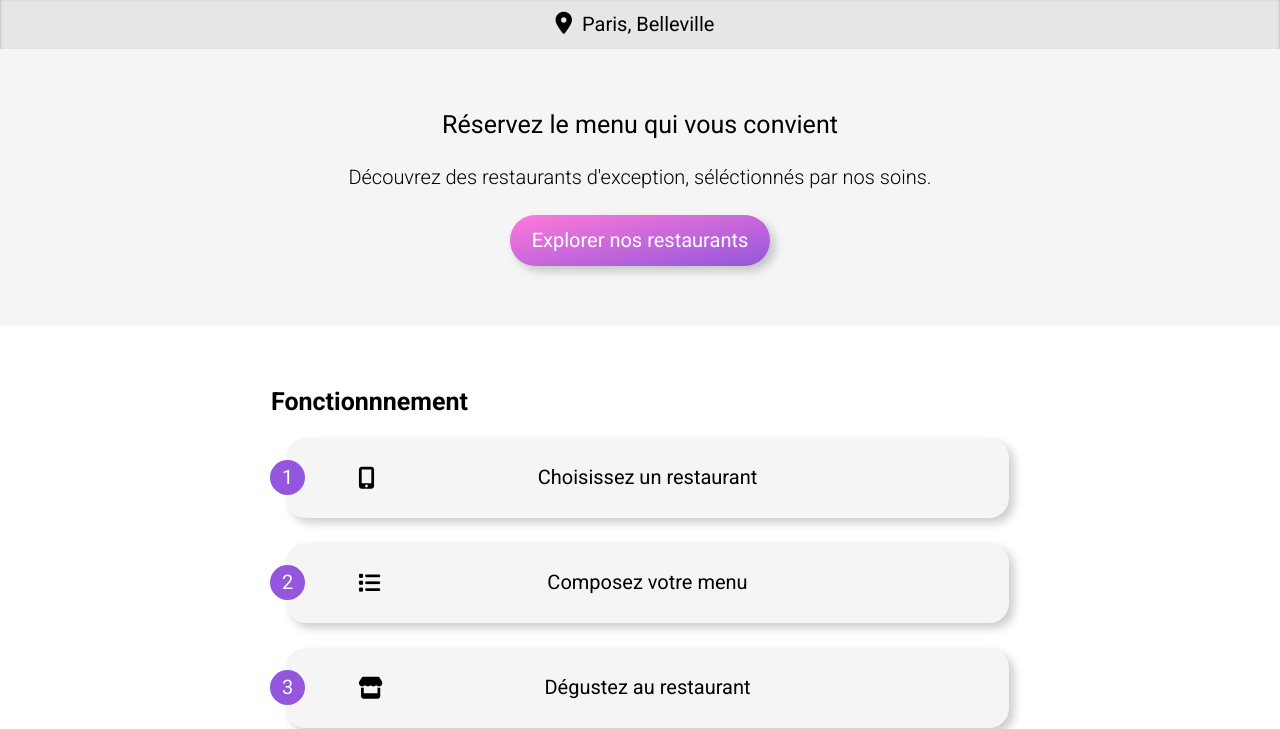
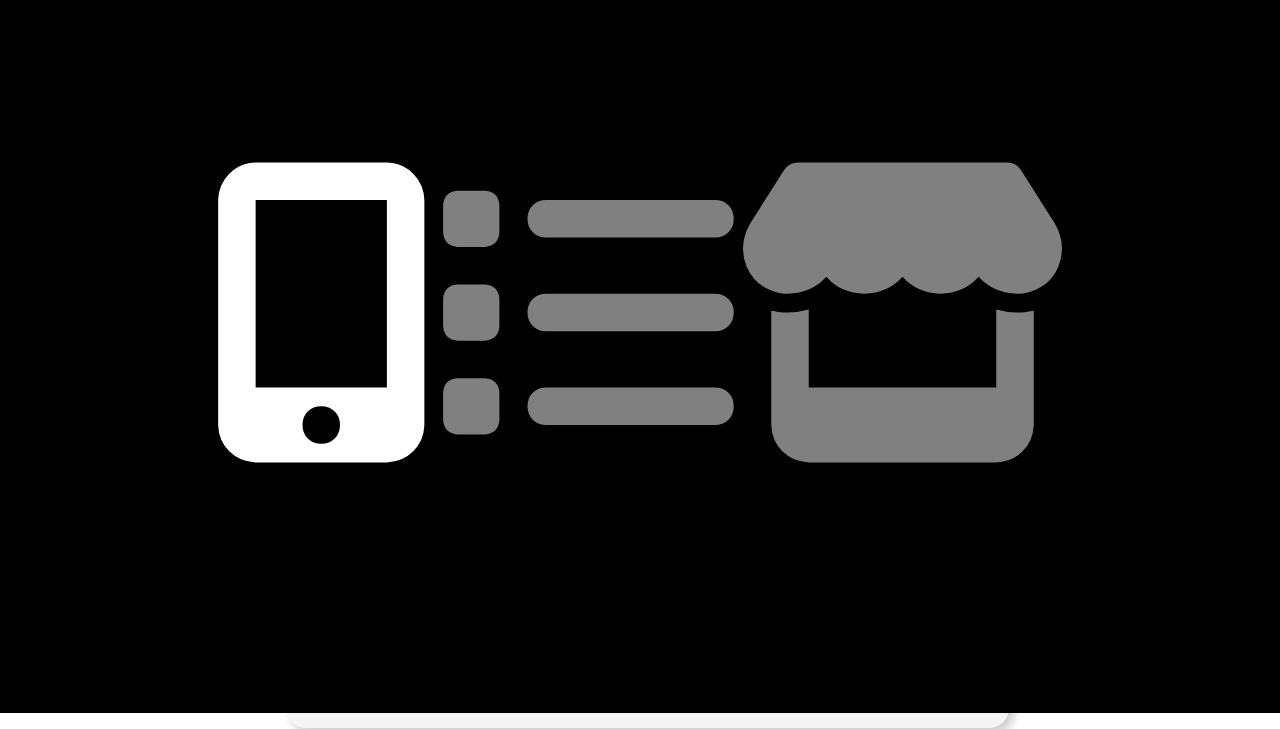
Before and after one commit to soyyyyo/soyyyyo.github.io, a website: page index.html in a window 1280 px wide. Shown: the part 87-816 px from the top of the page. Drawn offline with Linux system fonts and the light colour scheme; a web font is replaced by a local one.

Commit message:
fa solid issue
fixed font size for icons from fontawesome

```diff
--- a/index.html
+++ b/index.html
@@ -29,6 +29,13 @@
 	</head>
 
 	<body>
+		<div class="spinner">
+			<i class="fa-solid fa-mobile-screen-button phone"></i>
+			<i class="fa-solid fa-list list"></i>
+			<i class="fa-solid fa-store store"></i>
+
+		</div>
+
 		<header>
 			<!-- logo oh my food et futur bouton retour -->
 			<nav>
@@ -37,6 +44,7 @@
 					><img src="img/logo/ohmyfood@2x.svg" alt="Logo OhMyFood"
 				/></a>
 			</nav>
+
 		</header>
 
 		<main>
--- a/sass/Layout/_how-to.scss
+++ b/sass/Layout/_how-to.scss
@@ -13,6 +13,7 @@
   & .fa-solid {
     position: absolute;
     left: 10%;
+    font-size: 2.2rem;
   }
 }
 
--- a/sass/Layout/_search.scss
+++ b/sass/Layout/_search.scss
@@ -14,4 +14,5 @@
 .search__dot {
   position: relative;
   right: 10px;
+  font-size: 2.2rem;
 }
--- a/sass/Pages/_index.scss
+++ b/sass/Pages/_index.scss
@@ -0,0 +1,31 @@
+.spinner {
+  color: white;
+  z-index: 5;
+  position: absolute;
+  width: 100%;
+  height: 100%;
+  background-color: black;
+  //   visibility: hidden;
+  @include center;
+  //   animation: spinner 3s ease-in-out backwards;
+  font-size: 30rem;
+  & .phone {
+  }
+  & .list {
+    opacity: 0.5;
+  }
+  & .store {
+    opacity: 0.5;
+  }
+}
+
+@keyframes spinner {
+  0% {
+    visibility: visible;
+    background-color: red;
+  }
+  100% {
+    visibility: visible;
+    background-color: blue;
+  }
+}
--- a/sass/Utils/_global.scss
+++ b/sass/Utils/_global.scss
@@ -61,10 +61,6 @@ p {
   margin-block-start: 0px;
 }
 
-.fa-solid {
-  font-size: 2.2rem;
-}
-
 h1,
 h2,
 h3,
```
Also changed, not shown: css/main.css.
